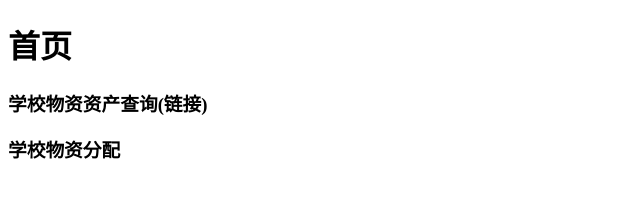
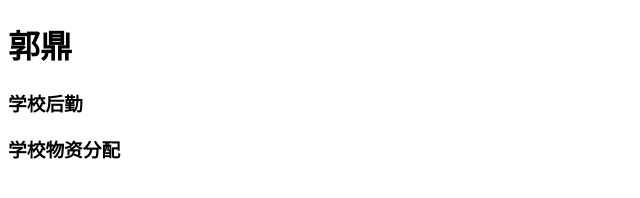
Before and after one commit to 282176745/282176745.github.io, a plain HTML site: page index.html in a window 1280 px wide. Shown: the whole page, without its empty margins (0-640 px from the left). Drawn offline with Linux system fonts and the light colour scheme.

Commit message:
Update index.html

```diff
--- a/index.html
+++ b/index.html
@@ -6,7 +6,7 @@
     <title>Title</title>
 </head>
 <body>
-<h1>首页</h1>
-<h3>学校物资资产查询(链接)</h3>
+<h1>郭鼎</h1>
+<h3>学校后勤</h3>
 <h3>学校物资分配</h3>
 </body>
```
